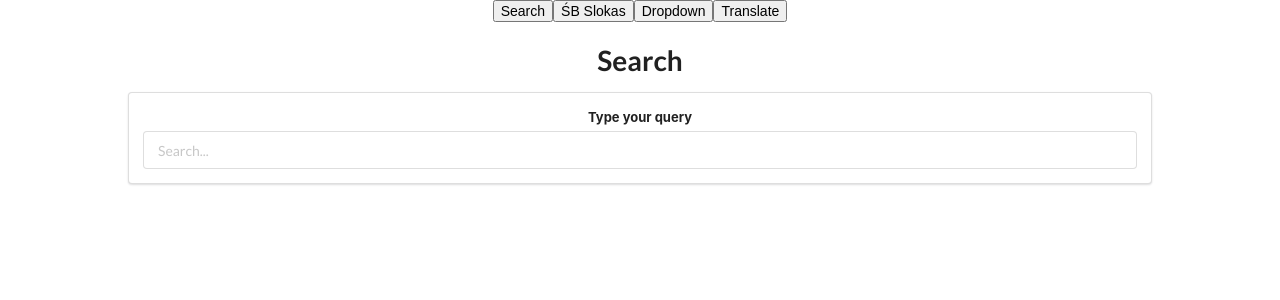
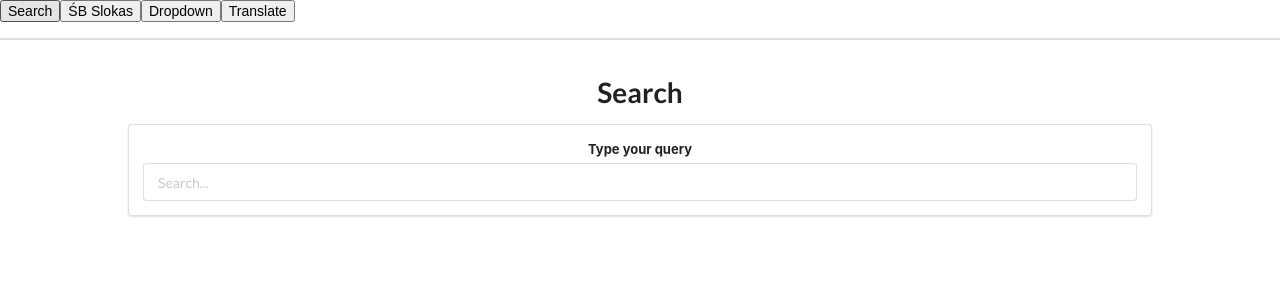
Before and after one commit to yunusparvezkhan/widget-app, a React (Create React App) app: page / in a window 1280 px wide. Shown: the top 300 px of the page. Built offline with nearby package versions, Linux system fonts and the light colour scheme.

Commit message:
v5 Delta 1.2
used simple jsx atribute of href, instead of onclick call back functions to change urls

```diff
--- a/src/App.js
+++ b/src/App.js
@@ -16,10 +16,12 @@ const App = () => {
   return (
     <div className="App">
       <center>
-        <button onClick={() => { window.location.pathname = '/search' }} >Search</button>
-        <button onClick={() => { window.location.pathname = '/accordion' }} >ŚB Slokas</button>
-        <button onClick={() => { window.location.pathname = '/dropdown' }} >Dropdown</button>
-        <button onClick={() => { window.location.pathname = '/translate' }} >Translate</button>
+        <div className="ui secondary pointing menu">
+          <a href='/search'><button>Search</button></a>
+          <a href='/sb-slokas'><button>ŚB Slokas</button></a>
+          <a href='/dropdown'><button>Dropdown</button></a>
+          <a href='/translate'><button>Translate</button></a>
+        </div >
         <div>
 
           <Route path='/' >
@@ -61,8 +63,8 @@ const App = () => {
           </Route>
 
         </div>
-      </center>
-    </div>
+      </center >
+    </div >
   );
 }
 
```
